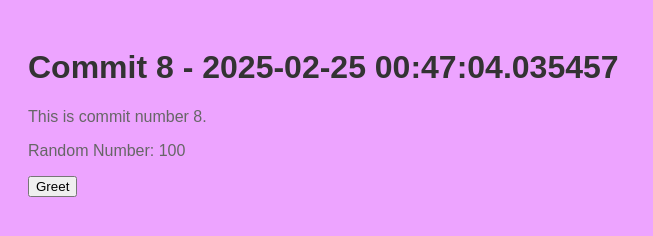
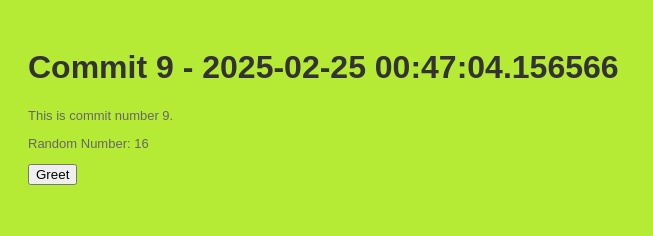
Before and after one commit to stiffs95/myrep-repo-20250225004700, a plain HTML site: page index.html in a window 1280 px wide. Shown: the whole page, without its empty margins (0-653 px from the left). Drawn offline with Linux system fonts and the light colour scheme.

Commit message:
📝 Commit 9 with HTML, CSS, and JS

```diff
--- a/index.html
+++ b/index.html
@@ -2,13 +2,13 @@
     <!DOCTYPE html>
     <html>
     <head>
-        <title>Commit 8 - 2025-02-25 00:47:04.034456</title>
+        <title>Commit 9 - 2025-02-25 00:47:04.156566</title>
         <link rel="stylesheet" href="style.css">
     </head>
     <body>
-        <h1>Commit 8 - 2025-02-25 00:47:04.035457</h1>
-        <p>This is commit number 8.</p>
-        <p>Random Number: 100</p>
+        <h1>Commit 9 - 2025-02-25 00:47:04.156566</h1>
+        <p>This is commit number 9.</p>
+        <p>Random Number: 16</p>
         <button onclick="greet()">Greet</button>
         <script src="script.js"></script>
     </body>
--- a/script.js
+++ b/script.js
@@ -2,4 +2,4 @@
     function greet() {
         alert('Hello from commit ' + commitNumber + '!');
     }
-    var commitNumber = 8;
+    var commitNumber = 9;
--- a/style.css
+++ b/style.css
@@ -1,7 +1,7 @@
 
     body {
         font-family: Arial, sans-serif;
-        background-color: #eda4ff;
+        background-color: #b6eb35;
         padding: 20px;
     }
     h1 {
@@ -9,5 +9,5 @@
     }
     p {
         color: #666;
-        font-size: 16px;
+        font-size: 13px;
     }
```
